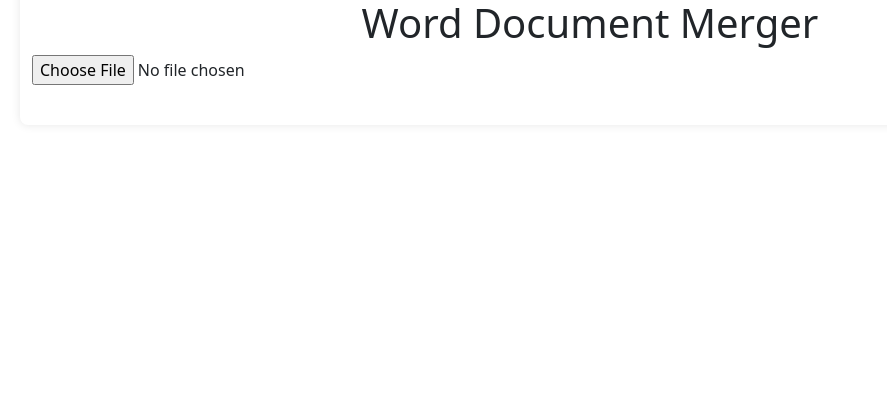
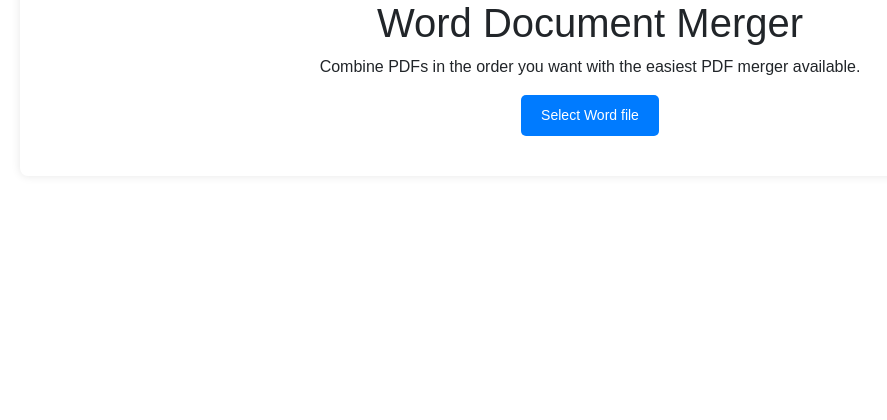
Before and after one commit to Sharath-shetty28/Django, a Django app: page /merge/merge_words/ in a window 1280 px wide. Shown: the part 347-767 px from the top of the page, without its empty margins (50-937 px from the left). Run offline with Django 5.2, Linux system fonts and the light colour scheme; some libraries are stand-ins or nearby versions.

Commit message:
stylesheets

```diff
--- /dev/null
+++ b/pdf_toolkit/pdf_merger/static/stylesheets/merge.css
@@ -0,0 +1,73 @@
+* {
+  font-family: Arial, sans-serif;
+  margin: 0;
+  padding: 0;
+}
+
+.container {
+  padding: 20px;
+  border-radius: 8px;
+  box-shadow: 0 0 10px rgba(0, 0, 0, 0.1);
+  width: 100%;
+  max-width: 500px;
+}
+#file-input {
+  display: none;
+}
+
+/* Style the custom button */
+.custom-file-label {
+  display: inline-block;
+  background-color: #007bff;
+  color: white;
+  padding: 10px 20px;
+  cursor: pointer;
+  border-radius: 5px;
+  font-family: Arial, sans-serif;
+  font-size: 14px;
+}
+
+h1 {
+  font-size: 24px;
+  margin-bottom: 20px;
+  text-align: center;
+}
+
+#file-list {
+  margin-top: 10px;
+  margin-bottom: 20px;
+}
+
+.file-item {
+  display: flex;
+  align-items: center;
+  margin-bottom: 10px;
+}
+
+.file-item img {
+  width: 24px;
+  height: 24px;
+  margin-right: 10px;
+}
+
+.file-item button {
+  margin-left: auto;
+  background: none;
+  border: none;
+  cursor: pointer;
+  color: red;
+  font-size: 16px;
+}
+
+button {
+  background-color: #007bff;
+  color: #fff;
+  border: none;
+  padding: 10px 15px;
+  border-radius: 5px;
+  cursor: pointer;
+}
+
+button:hover {
+  background-color: #0056b3;
+}
--- a/pdf_toolkit/pdf_merger/templates/merge/index.html
+++ b/pdf_toolkit/pdf_merger/templates/merge/index.html
@@ -14,7 +14,7 @@
       href="https://cdn.jsdelivr.net/npm/remixicon@4.5.0/fonts/remixicon.css"
       rel="stylesheet"
     />
-    <link rel="stylesheet" href="./static/style/style.css" />
+    <link rel="stylesheet" href="./static/stylesheets/style.css" />
   </head>
   <body>
     <nav
--- a/pdf_toolkit/pdf_merger/templates/merge/merge_words.html
+++ b/pdf_toolkit/pdf_merger/templates/merge/merge_words.html
@@ -1,72 +1,16 @@
+{% load static %}
 <!DOCTYPE html>
 <html lang="en">
   <head>
     <meta charset="UTF-8" />
     <meta name="viewport" content="width=device-width, initial-scale=1.0" />
     <title>Word Merger</title>
-    <style>
-      body {
-        font-family: Arial, sans-serif;
-        margin: 0;
-        padding: 0;
 
-        background-color: #f4f4f9;
-      }
+    {% comment %}
+    <link rel="stylesheet" href="./static/stylesheets/merge.css" />
+    {% endcomment %}
+    <link rel="stylesheet" href="{% static 'stylesheets/merge.css' %}" />
 
-      .container {
-        background: #fff;
-        padding: 20px;
-        border-radius: 8px;
-        box-shadow: 0 0 10px rgba(0, 0, 0, 0.1);
-        width: 100%;
-        max-width: 500px;
-      }
-
-      h1 {
-        font-size: 24px;
-        margin-bottom: 20px;
-        text-align: center;
-      }
-
-      #file-list {
-        margin-top: 10px;
-        margin-bottom: 20px;
-      }
-
-      .file-item {
-        display: flex;
-        align-items: center;
-        margin-bottom: 10px;
-      }
-
-      .file-item img {
-        width: 24px;
-        height: 24px;
-        margin-right: 10px;
-      }
-
-      .file-item button {
-        margin-left: auto;
-        background: none;
-        border: none;
-        cursor: pointer;
-        color: red;
-        font-size: 16px;
-      }
-
-      button {
-        background-color: #007bff;
-        color: #fff;
-        border: none;
-        padding: 10px 15px;
-        border-radius: 5px;
-        cursor: pointer;
-      }
-
-      button:hover {
-        background-color: #0056b3;
-      }
-    </style>
     <link
       href="https://cdn.jsdelivr.net/npm/bootstrap@5.3.3/dist/css/bootstrap.min.css"
       rel="stylesheet"
@@ -172,10 +116,17 @@
       </div>
     </nav>
 
-    <div class="container">
+    <div class="container text-center">
       <h1>Word Document Merger</h1>
+      <p>
+        Combine PDFs in the order you want with the easiest PDF merger
+        available.
+      </p>
       <form id="word-form" method="post" enctype="multipart/form-data">
         {% csrf_token %}
+        <label for="file-input" class="custom-file-label"
+          >Select Word file</label
+        >
         <input
           type="file"
           id="file-input"
@@ -320,7 +271,7 @@
           "[name=csrfmiddlewaretoken]"
         ).value;
 
-        fetch("/merge/word/", {
+        fetch("/merge/merge_words/", {
           method: "POST",
           headers: {
             "X-CSRFToken": csrfToken,
@@ -352,7 +303,8 @@
         downloadSection.style.display = "none";
         fileInput.style.display = "inline"; // Show the first file input again
         addFileButton.style.display = "none";
-        mergeButton.style.display = "none"; // Hide merge button
+        mergeButton.style.display = "none";
+        fileInput.style.display = "none";
         selectedFiles = [];
         firstFileName = "";
       });
--- a/pdf_toolkit/pdf_toolkit/settings.py
+++ b/pdf_toolkit/pdf_toolkit/settings.py
@@ -117,7 +117,8 @@ USE_TZ = True
 # Static files (CSS, JavaScript, Images)
 # https://docs.djangoproject.com/en/5.1/howto/static-files/
 
-STATIC_URL = 'static/'
+STATIC_URL = '/static/'
+STATICFILES_DIRS = [BASE_DIR / 'static']  # Adjust the path if necessary
 
 # Default primary key field type
 # https://docs.djangoproject.com/en/5.1/ref/settings/#default-auto-field
```
Also changed, not shown: pdf_toolkit/pdf_merger/static/stylesheets/style.css (renamed from pdf_toolkit/pdf_merger/static/style/style.css).
